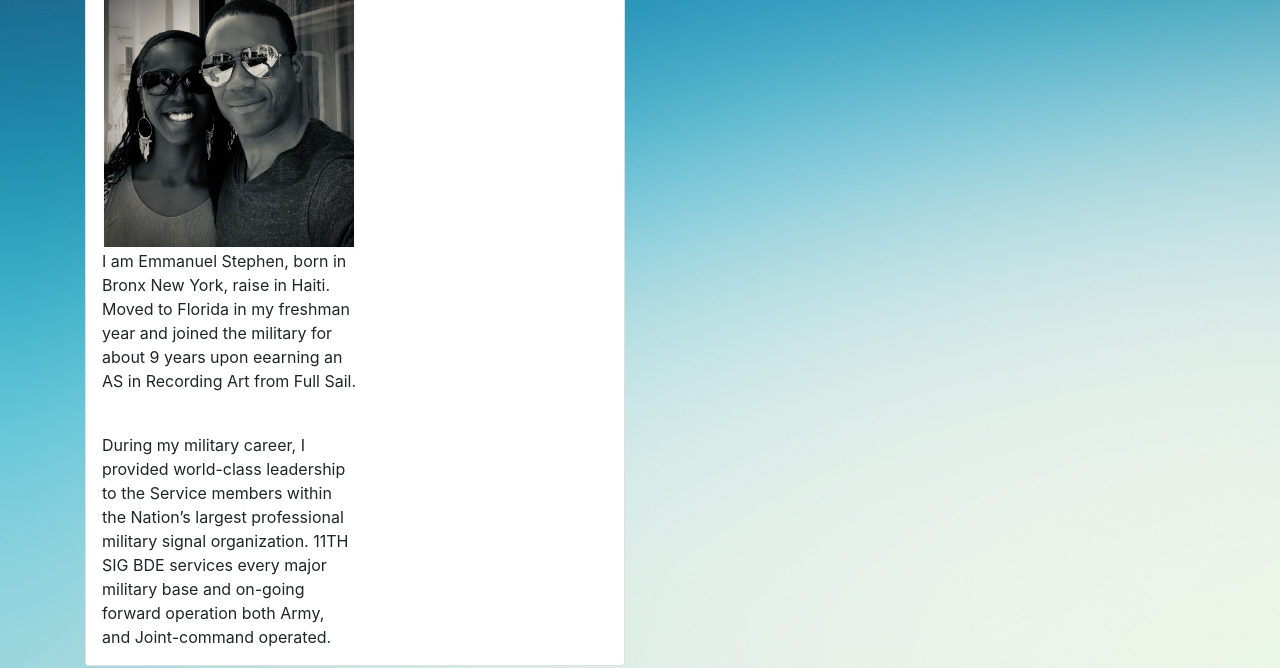
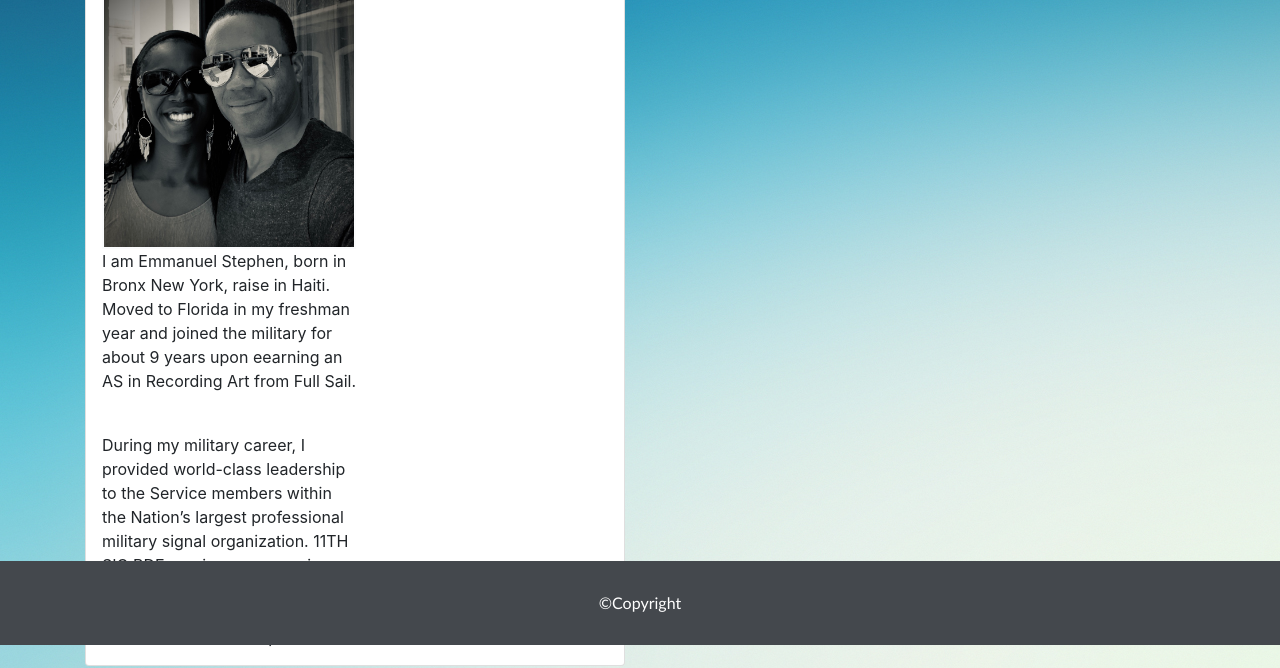
Before and after one commit to Manii-dot/portfolio, a plain HTML site: page index.html in a window 1280 px wide. Shown: the part 155-823 px from the top of the page. Drawn offline with nearby package versions, Linux system fonts and the light colour scheme.

Commit message:
footer ajusted to the sticky position and text color changed to white

```diff
--- a/Style.css
+++ b/Style.css
@@ -7,9 +7,13 @@ form {border: 20px;
   }
 
 footer {
+    position: fixed;
     padding: 30px;
-    margin-bottom: 25px;
+    left: 0;
+    bottom: 0;
+    width: 100%;
     font-family: 'Trebuchet MS', 'Lucida Sans Unicode', 'Lucida Grande', 'Lucida Sans', Arial, sans-serif;
+    color: white;
     text-align: center;
     background-color: rgb(68, 72, 77);
 }
```
